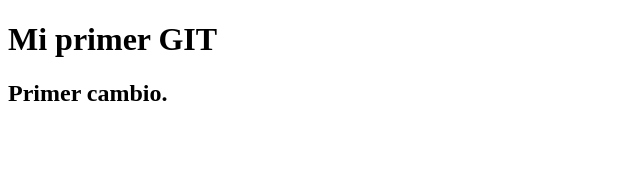
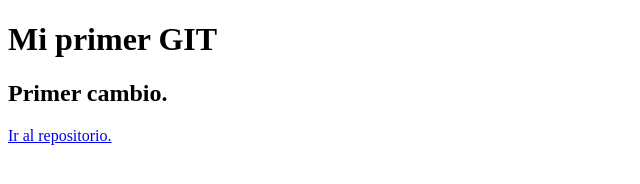
Before and after one commit to ThoDov/primer-git, a plain HTML site: page index.html in a window 1280 px wide. Shown: the whole page, without its empty margins (0-640 px from the left). Drawn offline with Linux system fonts and the light colour scheme.

Commit message:
add ir repositorio

```diff
--- a/index.html
+++ b/index.html
@@ -9,5 +9,7 @@
   <body>
     <h1>Mi primer GIT</h1>
     <h2>Primer cambio.</h2>
+
+    <a href="https://github.com/ThoDov/primer-git">Ir al repositorio.</a>
   </body>
 </html>
```
